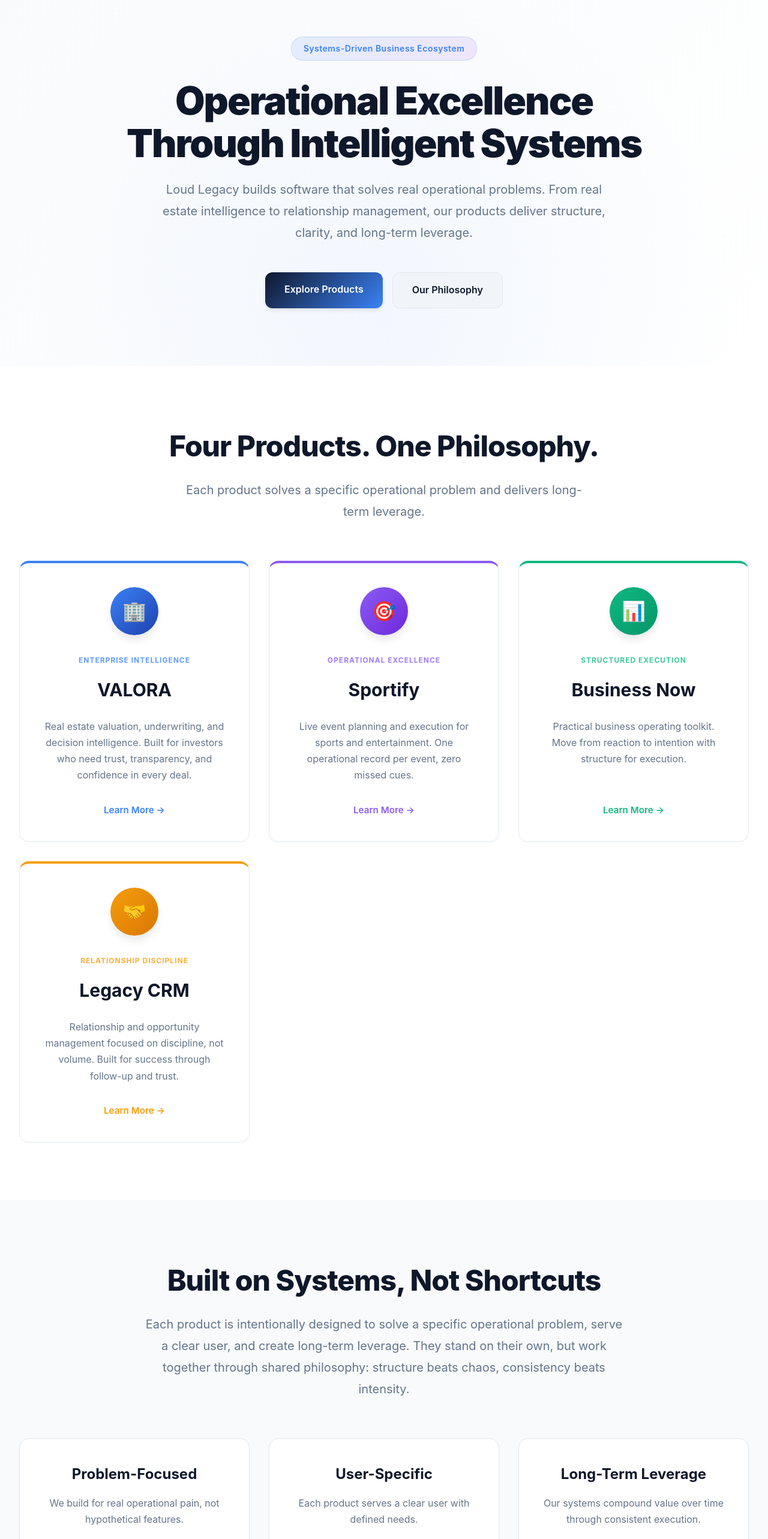
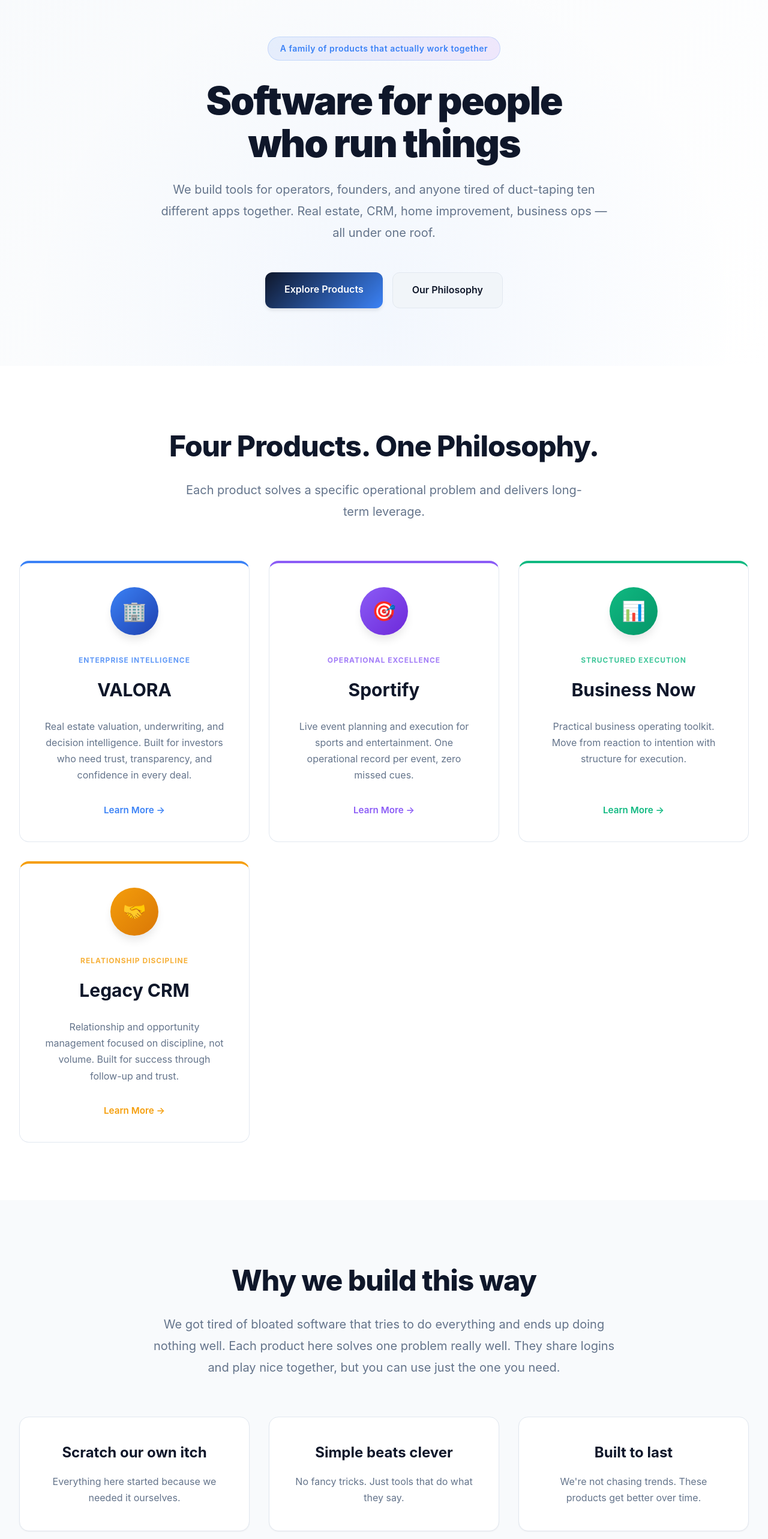
Before and after one commit to jkowitt/loud-legacy, a Next.js app in the folder apps/loud-legacy-web/: page / in a window 1280 px wide. Shown: the part 140-2706 px from the top of the page at 60% size. Built offline with nearby package versions, Linux system fonts and the light colour scheme.

Commit message:
copy: rewrite loud legacy homepage to sound more human
Replace corporate buzzwords and AI-sounding phrases with
straightforward, conversational copy that reads like a
real person wrote it.

```diff
--- a/apps/loud-legacy-web/app/page.tsx
+++ b/apps/loud-legacy-web/app/page.tsx
@@ -11,12 +11,12 @@ export default function HomePage() {
       {/* Hero Section */}
       <section className="hero">
         <div className="container">
-          <div className="badge">Systems-Driven Business Ecosystem</div>
-          <h1>Operational Excellence<br/>Through Intelligent Systems</h1>
+          <div className="badge">A family of products that actually work together</div>
+          <h1>Software for people<br/>who run things</h1>
           <p className="tagline">
-            Loud Legacy builds software that solves real operational problems.
-            From real estate intelligence to relationship management, our products deliver
-            structure, clarity, and long-term leverage.
+            We build tools for operators, founders, and anyone tired of duct-taping
+            ten different apps together. Real estate, CRM, home improvement, business ops —
+            all under one roof.
           </p>
           <div className="hero-actions">
             <Link href="#products" className="button button--primary">
@@ -35,24 +35,24 @@ export default function HomePage() {
       {/* Philosophy Section */}
       <section id="philosophy" className="philosophy-section">
         <div className="container">
-          <h2>Built on Systems, Not Shortcuts</h2>
+          <h2>Why we build this way</h2>
           <p className="philosophy-intro">
-            Each product is intentionally designed to solve a specific operational problem,
-            serve a clear user, and create long-term leverage. They stand on their own,
-            but work together through shared philosophy: structure beats chaos, consistency beats intensity.
+            We got tired of bloated software that tries to do everything and ends up doing nothing well.
+            Each product here solves one problem really well. They share logins and play nice together,
+            but you can use just the one you need.
           </p>
           <div className="philosophy-grid">
             <div className="philosophy-card">
-              <h3>Problem-Focused</h3>
-              <p>We build for real operational pain, not hypothetical features.</p>
+              <h3>Scratch our own itch</h3>
+              <p>Everything here started because we needed it ourselves.</p>
             </div>
             <div className="philosophy-card">
-              <h3>User-Specific</h3>
-              <p>Each product serves a clear user with defined needs.</p>
+              <h3>Simple beats clever</h3>
+              <p>No fancy tricks. Just tools that do what they say.</p>
             </div>
             <div className="philosophy-card">
-              <h3>Long-Term Leverage</h3>
-              <p>Our systems compound value over time through consistent execution.</p>
+              <h3>Built to last</h3>
+              <p>We're not chasing trends. These products get better over time.</p>
             </div>
           </div>
         </div>
```
